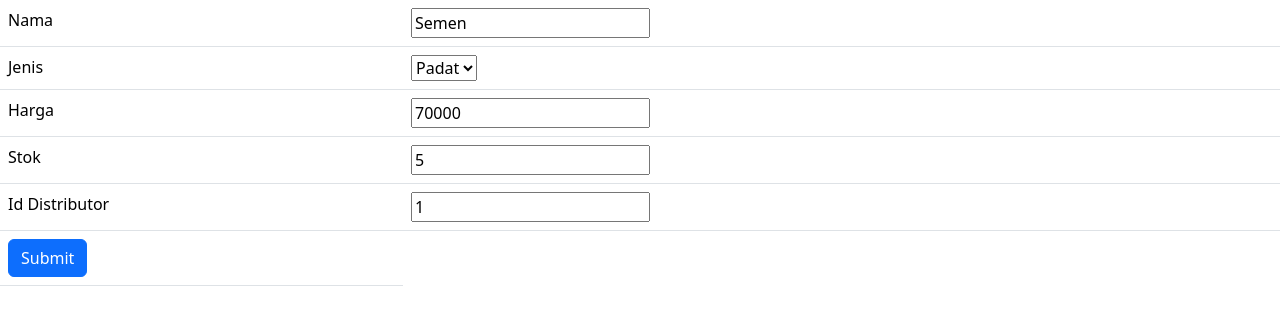
After one commit to holidmuhamadsalman/praktik-kelompok6php, a PHP site: page /edit.php?id_barang=1 in a window 1280 px wide. The commit adds this page. Shown: the top 325 px of the page. Run offline with PHP 8.4, Linux system fonts and the light colour scheme; data comes from the database, SQL or seed files in the repository.

Commit message:
update 2 praktikum php

```diff
--- /dev/null
+++ b/edit.php
@@ -0,0 +1,60 @@
+<!DOCTYPE html>
+<html lang="en">
+<head>
+        <meta charset="UTF-8">
+        <meta http-equiv="X-UA-Compatible" content="IE=edge">
+        <meta name="viewport" content="width=device-width, initial-scale=1.0">
+        <link rel="stylesheet" href="https://cdn.jsdelivr.net/npm/bootstrap@5.3.0-alpha3/dist/css/bootstrap.min.css" rel="stylesheet" integrity="sha384-KK94CHFLLe+nY2dmCWGMq91rCGa5gtU4mk92HdvYe+M/SXH301p5ILy+dN9+nJOZ" crossorigin="anonymous">
+        <title>Edit Data Barang</title>
+</head>
+<body>
+        <?php
+        include ('config.php');
+        $id_barang = $_GET ['id_barang'];
+        $query = mysqli_query($conn, "SELECT * FROM barang WHERE id_barang='$id_barang'");
+
+        while ($data = mysqli_fetch_array($query)){
+                        $nama = $data['nama'];
+                        $jenis = $data['jenis'];
+                        $harga = $data['harga'];
+                        $stok = $data['stok'];
+                        $distributor_id = $data['distributor_id'];
+        }
+        ?>
+        <form action="proses_edit.php?id_barang=<?php echo $id_barang;?>" method="post">
+        <table class="table">
+                <tr>
+                        <td>Nama</td>
+                        <td><input type="text" name="nama" value="<?php echo $nama; ?>"></td>
+                </tr>
+                <tr>
+                        <td>Jenis</td>
+                        <td>
+                                <select name="jenis" value="<?php echo $jenis; ?>">
+                                        <option value="padat">Padat</option>
+                                        <option value="cair">Cair</option>
+                                        <option value="gas">Gas</option>
+                                </select>
+                        </td>
+                </tr>
+                <tr>
+                        <td>Harga</td>
+                        <td><input type="number" name="harga" value="<?php echo $harga; ?>"></td>
+                </tr>
+                <tr>
+                        <td>Stok</td>
+                        <td><input type="text" name="stok" value="<?php echo $stok; ?>"></td>
+                </tr>
+                <tr>
+                        <td>Id Distributor</td>
+                        <td><input type="text" name="distributor_id" value="<?php echo $distributor_id; ?>"></td>
+                </tr>
+                <tr>
+
+                        <td><input type="submit" name="Submit" class="btn btn-primary"></td>
+                </tr>
+        </table>
+        </form>
+
+</body>
+</html>
--- a/index.php
+++ b/index.php
@@ -33,14 +33,15 @@ $query = mysqli_query($conn, "SELECT * FROM barang");
                                 ?>
                                 <tr>
                                         <td><?php echo $no?></td>
+                                        <!-- <?php echo $data['id_barang']?> -->
                                         <td><?php echo $data['nama']?></td>
                                         <td><?php echo $data['jenis']?></td>
                                         <td><?php echo $data['harga']?></td>
                                         <td><?php echo $data['stok']?></td>
                                         <td><?php echo $data['distributor_id']?></td>
                                         <td>
-                                                <button class="btn btn-primary">Update</button>
-                                                <button class="btn btn-danger">Delete</button>
+                                                <a href="edit.php?id_barang=<?php echo $data['id_barang']?>" class="btn btn-primary">Edit</a>
+                                                <a href="proses_hapus.php?id_barang=<?php echo $data['id_barang']?>" onclick="return confirm('Yakin Hapus?')" class="btn btn-danger">Hapus</a>
                                         </td>
                                 </tr>
                                 <?php $no++; } ?>
```
Also changed, not shown: proses_edit.php (added, +13 -0 lines), proses_hapus.php (added, +7 -0 lines).
